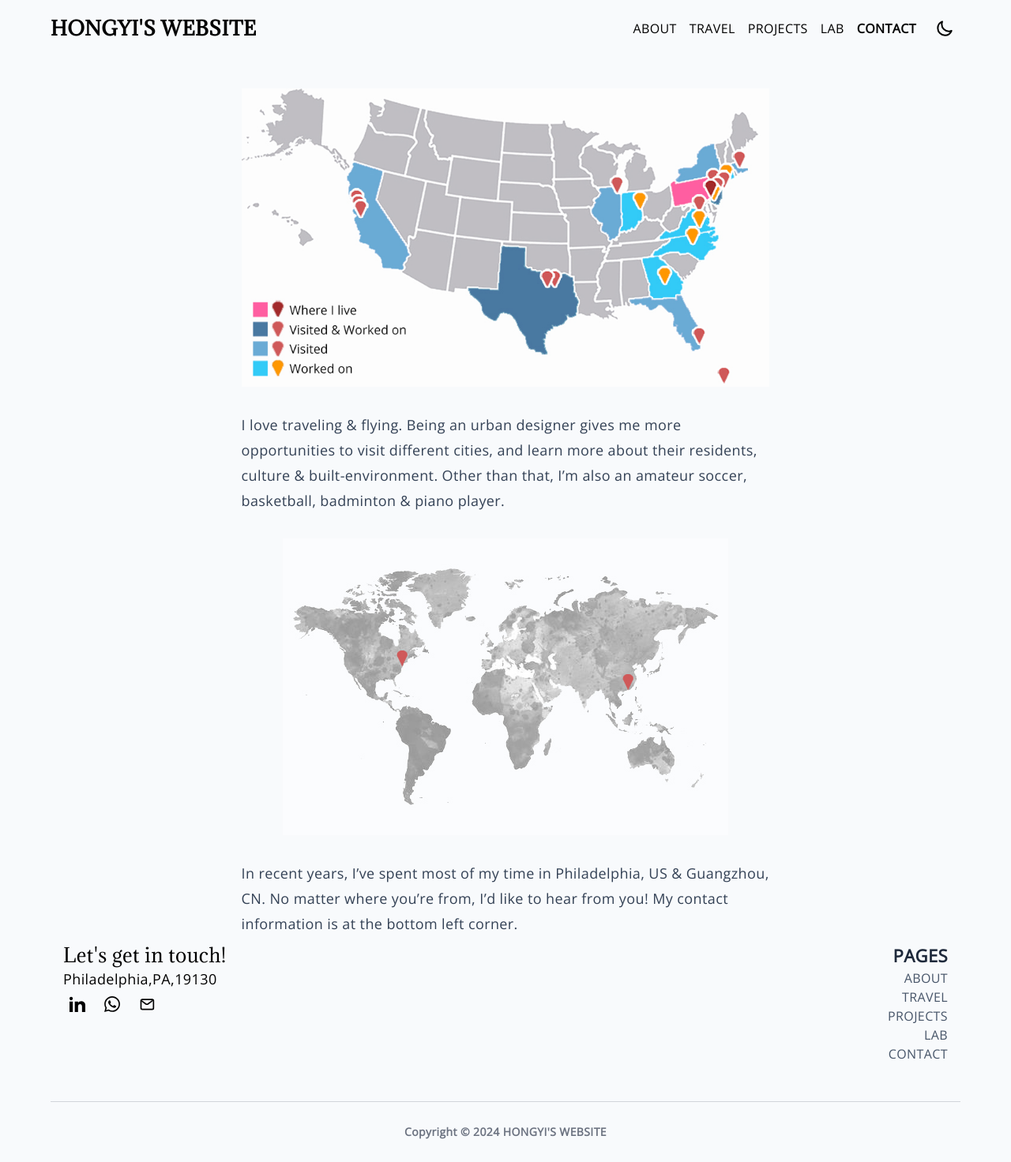
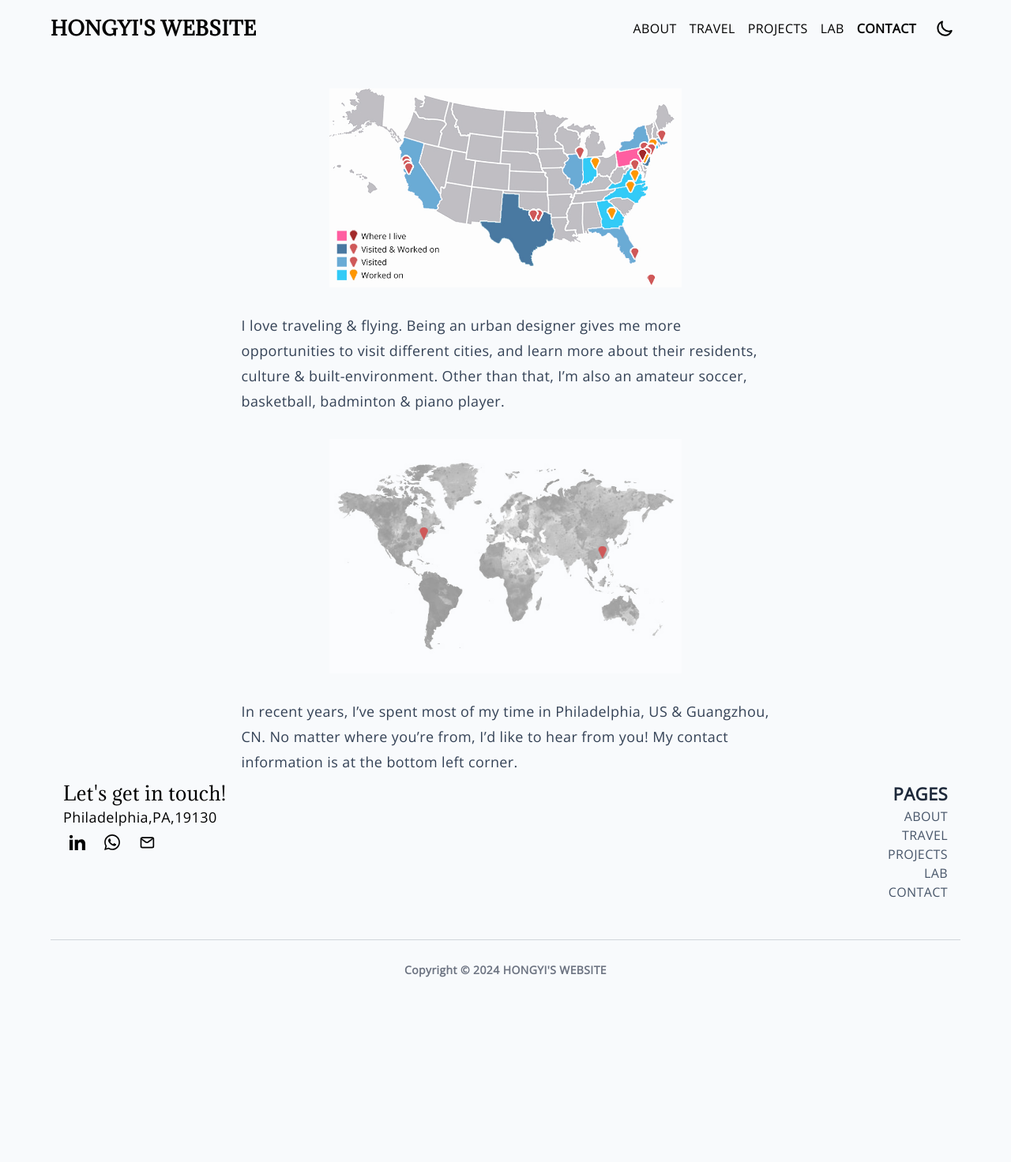
Before and after one commit to hongyili-hl/hongyili-hl.github.io, a Jekyll site: the page built from tags.md, in a window 1280 px wide. Shown: the whole page at 79% size. Built offline with Jekyll 4.4.1, drawn with Linux system fonts in a browser that asks for light colours; after the commit the page ends 1267 px from its top, so only the background shows below that.

Commit message:
Update contact.html

```diff
--- a/_layouts/contact.html
+++ b/_layouts/contact.html
@@ -3,7 +3,7 @@ layout: base
 ---
 
 <div class="flex justify-center py-2 md:py-4">
-  <article class="prose md:prose-lg prose-p:font-extralight prose-headings:font-light prose-slate dark:prose-invert prose-img:mx-auto prose-img:w-3/4">
+  <article class="prose md:prose-lg prose-p:font-extralight prose-headings:font-light prose-slate dark:prose-invert prose-img:mx-auto prose-img:w-2/3">
   {{ content }}
   </article>
 </div>
```
